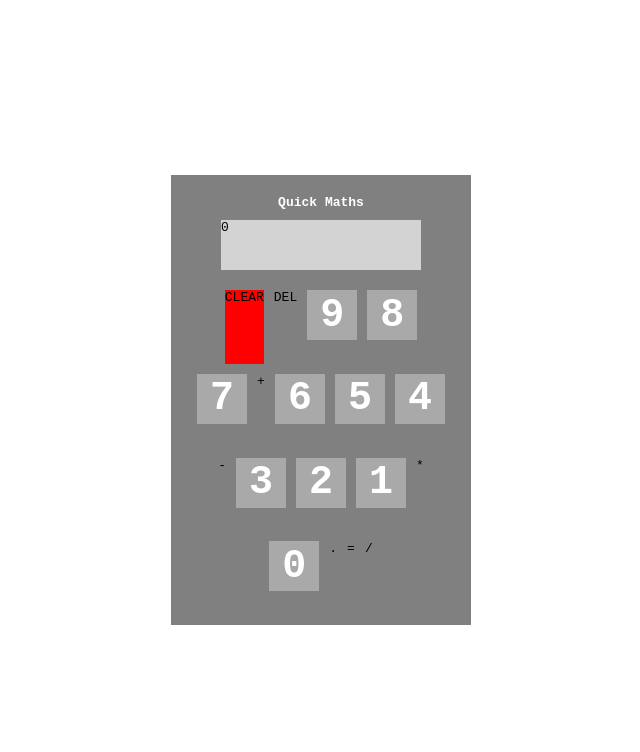
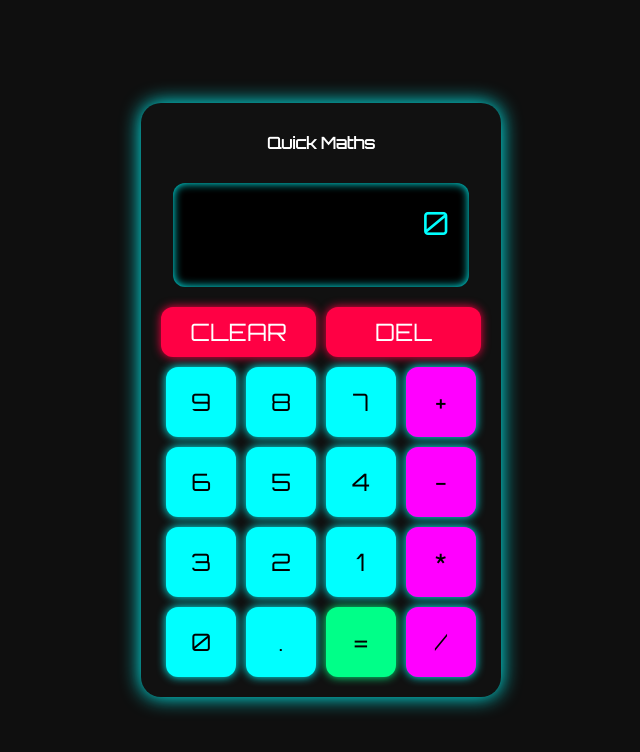
Before and after one commit to Tommieboy99/calculator, a plain HTML site: page index.html in a window 1280 px wide. Shown: the whole page, without its empty margins (319-959 px from the left). Drawn offline with Linux system fonts and the light colour scheme.

Commit message:
Used flexbox to style the calculator with sci-fi like theme

```diff
--- a/style.css
+++ b/style.css
@@ -1,62 +1,155 @@
 body {
-    margin: 0px;
-    font-family: monospace;
+    background-color: #0f0f0f;
+    font-family: 'Orbitron', sans-serif;
     height: 100vh;
     display: flex;
     justify-content: center;
     align-items: center;
-
+    margin: 0px;
 }
 
 .calculator {
-    background-color: gray;
-    height: 450px;
-    width: 300px;
+    background: #111;
+    padding: 20px;
+    border-radius: 20px;
+    box-shadow: 0 0 20px #0ff;
+    width: 320px;
     display: flex;
     flex-direction: column;
+    justify-content: center;
     align-items: center;
-    justify-content: center;
+    gap: 20px;
 }
 
 h4 {
+    color: white;
     margin: 10px 0px;
-    color: white;
-
 }
 
 .calculator-display {
-    height: 50px;
-    width: 200px;
-    background-color: lightgray;
+    background: #000;
+    color: #0ff;
+    font-size: 2rem;
+    text-align: right;
+    padding: 20px;
+    border-radius: 12px;
+    box-shadow: inset 0 0 10px #0ff;
+    overflow: hidden;
+    width: 80%;
+    min-height: 64px;
+    display: flex;
+    flex-direction: column;
+}
+
+#lastDisplay {
+    text-align: left;
+    font-size: 1.2rem;
 }
 
 .calculator-buttons {
-    height: 325px;
-    margin-top: 20px;
-    width: 250px;
     display: flex;
     gap: 10px;
     flex-wrap: wrap;
     justify-content: center;
 }
 
+.operatorButton {
+    box-shadow: 0 0 10px #f0f;
+    background: #f0f;
+    font-size: 1.5rem;
+    padding: 20px;
+    border: none;
+    border-radius: 12px;
+    cursor: pointer;
+    box-shadow: 0 0 10px #0ff;
+    transition: all 0.2s ease-in-out;
+    flex: 0 1 calc(25% - 10px);
+    box-sizing: border-box;
+    text-align: center;
+}
+
+.operatorButton:hover {
+    box-shadow: 0 0 20px #f0f, 0 0 40px #f0f;
+}
+
 .button {
-    height: 50px;
-    width: 50px;
-    background-color: darkgrey;
-    color: white;
-    font-weight: 900;
-    font-size: 40px;
+    background: #0ff;
+    font-size: 1.5rem;
+    padding: 20px;
+    border: none;
+    border-radius: 12px;
+    cursor: pointer;
+    box-shadow: 0 0 10px #0ff;
+    transition: all 0.2s ease-in-out;
+    flex: 0 1 calc(25% - 10px);
+    box-sizing: border-box;
     display: flex;
     justify-content: center;
     align-items: center;
-    cursor: pointer;
 }
 
-#clearButton {
-    background-color: red;
+.button:hover {
+    box-shadow: 0 0 20px #0ff, 0 0 40px #0ff;
 }
 
-#operatorButton {
-    background-color: darkslateblue;
+#resultButton {
+    background-color: #00ff88;
+    color: black;
+    box-shadow: 0 0 10px #00ff88;
+    font-size: 1.5rem;
+    border: none;
+    border-radius: 12px;
+    cursor: pointer;
+    transition: all 0.2s ease-in-out;
+    flex: 0 1 calc(25% - 10px);
+    display: flex;
+    justify-content: center;
+    align-items: center;
 }
+
+#resultButton:hover {
+    box-shadow: 0 0 20px #00ff88, 0 0 40px #00ff88;
+}
+
+#clearButton,
+#deleteButton {
+  flex: 1 1 calc(50% - 10px);
+  background: #ff0044;
+  color: white;
+  box-shadow: 0 0 10px #ff0044;
+  font-size: 1.5rem;
+  border: none;
+  border-radius: 12px;
+  cursor: pointer;
+  transition: all 0.2s ease-in-out;
+  display: flex;
+  align-items: center;
+  justify-content: center;
+  box-sizing: border-box;
+  padding: 10px;
+
+}
+
+#clearButton:hover,
+#deleteButton:hover {
+    box-shadow: 0 0 20px #ff0044, 0 0 40px #ff0044;
+}
+
+#decimalButton {
+    background: #0ff;
+    font-size: 1.5rem;
+    border: none;
+    border-radius: 12px;
+    cursor: pointer;
+    box-shadow: 0 0 10px #0ff;
+    transition: all 0.2s ease-in-out;
+    flex: 0 1 calc(25% - 10px);
+    display: flex;
+    justify-content: center;
+    align-items: center;
+}
+
+#decimalButton:hover {
+    background: #333;
+    box-shadow: 0 0 20px #0ff, 0 0 40px #0ff;
+}
```
